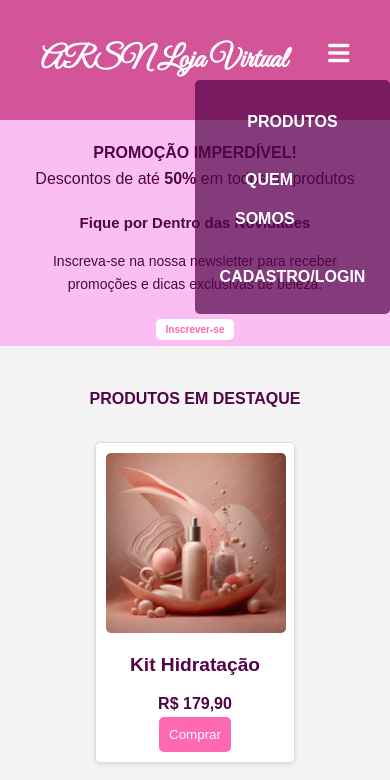
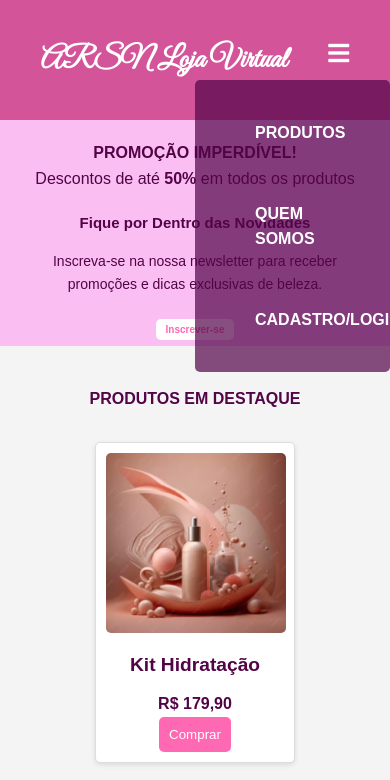
Before and after one commit to AntonioDev23/Primeiro-Projeto-Solo, a plain HTML site: page index.html in a window 390 px wide. Both pictures are taken after a click on the element 338 px from the left and 60 px from the top of the page. Shown: the top 780 px of the page. Drawn offline with Linux system fonts and the light colour scheme; a web font is replaced by a local one.

Commit message:
Menu ajustado

```diff
--- a/index.html
+++ b/index.html
@@ -77,9 +77,9 @@
         const menu = document.getElementById("menu");
         const hamburger = document.querySelector(".hamburger");
 
-            // Mostra o menu ao clicar
+        // Alterna entre adicionar e remover a classe "menu-visivel"
         function toggleMenu() {
-         menu.classList.add("menu-visivel");
+        menu.classList.toggle("menu-visivel");
         }
     </script>
 </body>
--- a/mediaquery.css
+++ b/mediaquery.css
@@ -1,28 +1,47 @@
-@charset "UTF-8";
 
-
-  /* Estilo para dispositivos móveis */
 @media (max-width: 767px) {
   #menu {
-      display: none; /* Oculta o menu por padrão */
-      flex-direction: column; /* Alinha os itens verticalmente */
+    transform: translateX(100%); /* Menu fora da tela */
+    flex-direction: column;
     position: absolute;
-      top: 80px; /* Ajuste conforme necessário */
+    top: 80px; /* Altura do menu */
     right: 0;
-      width: 50%;
+    width: 50%; /* Largura do menu */
     background-color: #520448b2; /* Fundo semi-transparente */
     z-index: 1000;
-      transition: transform 0.3s ease-in-out;
+    transition: transform 0.3s ease-in-out; /* Transição suave */
+    padding: 20px;
+    border-radius: 5px;
+    display: flex; /* Certifique-se de que seja flex para layout */
+    gap: 15px; /* Espaço entre itens */
   }
 
-
   #menu.menu-visivel {
-      display: flex; /* Mostra o menu ao adicionar a classe */
+    transform: translateX(0); /* Menu visível */
   }
 
+  #menu li {
+    display: block; /* Faz com que o item ocupe toda a largura disponível */
+    width: 100%; /* Garantir que o item ocupe toda a largura do menu */
+}
+
+#menu li a {
+    display: block; /* Faz o link ocupar toda a área do li */
+    padding: 10px 20px; /* Adiciona um pouco de espaçamento ao redor do texto */
+    text-decoration: none; /* Remover sublinhado */
+    color: white; /* Cor do texto */
+}
+
+#menu li:hover {
+    background-color: var(--cor-2); /* Cor de fundo no hover */
+    color: white; /* Cor do texto no hover */
+    border-radius: 5px;
+    box-shadow: 0 4px 8px rgba(0, 0, 0, 0.2);
+    transform: translateY(-5px);
+}
 
   .hamburger {
-      display: flex; /* Mostra o ícone do menu hamburguer */
+    display: flex; /* Mostra o botão hambúrguer */
     cursor: pointer;
     flex-direction: column;
     justify-content: center;
@@ -31,14 +50,13 @@
   }
 
   nav ul {
-      display: none; /* Esconde o menu tradicional */
+    display: none; /* Esconde o menu padrão em telas pequenas */
   }
 
-
   main section h2 {
+    font-size: 1.0em;
     color: #520447;
     font-weight: bold;
-      font-size: 1.0em;
   }
 
   /* Chamada para ação */
@@ -49,7 +67,6 @@
     height: 135px;
     margin-bottom: 20px;
     margin-top: -20px;
-
   }
 
   .call-to-action h3 {
@@ -70,11 +87,9 @@
     border-radius: 5px;
     font-size: 10px;
     transition: background-color 0.3s;
-
   }
 
   .call-to-action .btn:hover {
     background-color: var(--cor-5);
   }
-
 }
--- a/style.css
+++ b/style.css
@@ -63,6 +63,8 @@ header .logo h1 {
   .hamburger {
     display: none; /* Oculte o hambúrguer em telas grandes */
 }
+
+
 
 
 ul {
```
Also changed, not shown: links/Produtos.html (+0 -1 lines), links/estilos/style.css (+2 -33 lines). Lines whose indentation alone changed are shown as unchanged.
